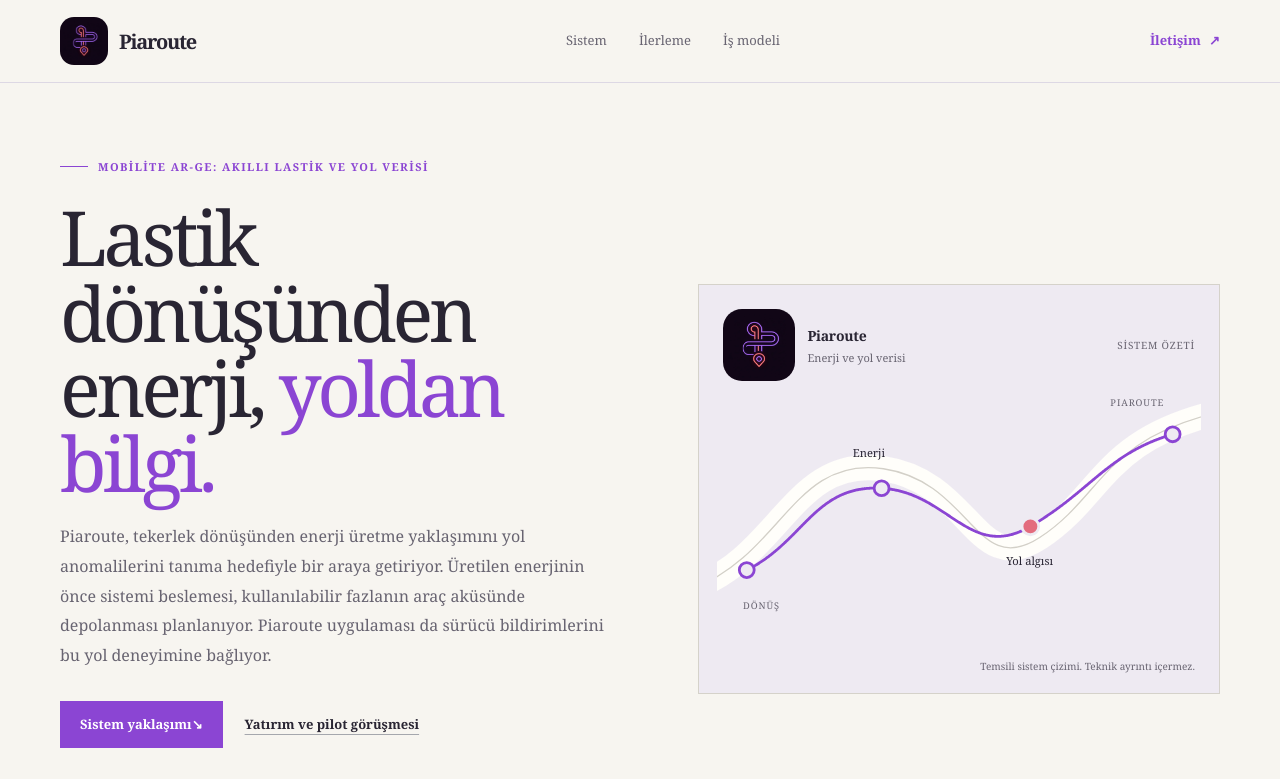
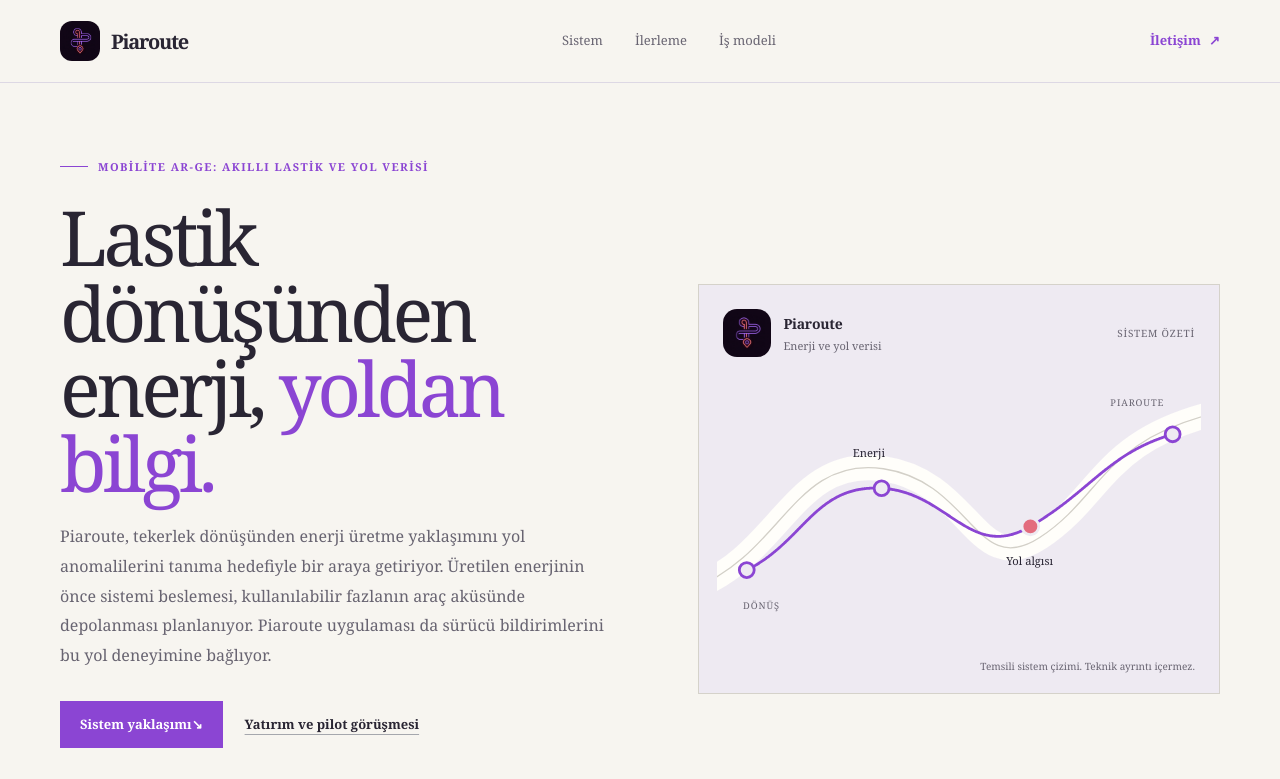
Before and after one commit to kadir0123/piaroute-website, a plain HTML site: page index.html in a window 1280 px wide. Shown: the top 779 px of the page. Drawn offline with Linux system fonts and the light colour scheme.

Commit message:
Balance website logo size with wordmark

```diff
--- a/index.html
+++ b/index.html
@@ -37,7 +37,7 @@
     .site-header { border-bottom: 1px solid var(--line); }
     .nav { min-height: 82px; display: flex; align-items: center; justify-content: space-between; gap: 28px; }
     .brand { display: inline-flex; align-items: center; gap: 11px; flex: 0 0 auto; }
-    .brand-logo { display: block; width: 48px; height: 48px; flex: 0 0 auto; object-fit: cover; border-radius: 14px; }
+    .brand-logo { display: block; width: 40px; height: 40px; flex: 0 0 auto; object-fit: cover; border-radius: 12px; }
     .brand-name { font-size: 20px; font-weight: 760; letter-spacing: -.065em; }
     .nav-links { display: flex; align-items: center; gap: 32px; color: var(--muted); font-size: 13px; }
     .nav-links a:hover, .footer-links a:hover { color: var(--purple); }
@@ -61,7 +61,7 @@
     .visual { position: relative; min-height: 410px; padding: 24px; border: 1px solid #d5d2ca; background: var(--paper-deep); }
     .visual-head { display: flex; align-items: center; justify-content: space-between; gap: 16px; }
     .visual-brand { display: flex; align-items: center; gap: 12px; }
-    .visual-brand img { display: block; width: 72px; height: 72px; object-fit: cover; border-radius: 19px; }
+    .visual-brand img { display: block; width: 48px; height: 48px; object-fit: cover; border-radius: 14px; }
     .visual-brand-copy { display: grid; gap: 2px; }
     .visual-brand-copy strong { font-size: 14px; letter-spacing: -.02em; }
     .visual-brand-copy span { color: var(--muted); font-size: 11px; }
```
